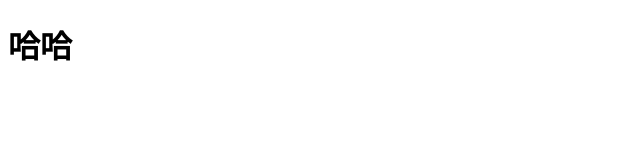
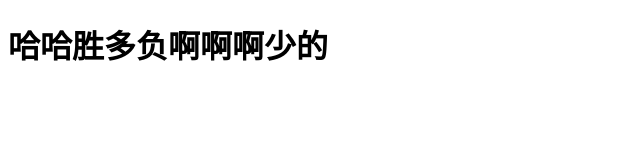
Before and after one commit to wkjia/h5_1804, a plain HTML site: page three/测试三.html in a window 1280 px wide. Shown: the whole page, without its empty margins (0-640 px from the left). Drawn offline with Linux system fonts and the light colour scheme.

Commit message:
修改的

```diff
--- a/three/测试三.html
+++ b/three/测试三.html
@@ -5,6 +5,6 @@
     <title>测试2</title>
 </head>
 <body>
-    <h1>哈哈</h1>
+    <h1>哈哈胜多负啊啊啊少的</h1>
 </body>
 </html>
```
